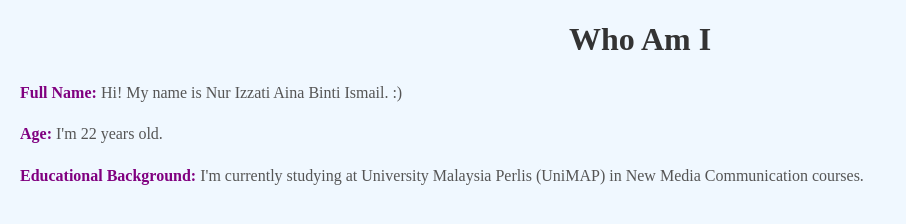
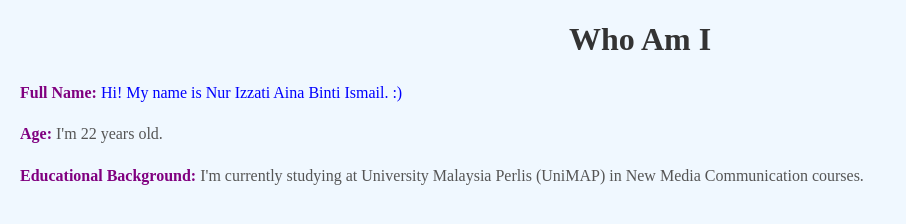
Before and after one commit to NurIzzatiAina/web-css-exercises, a plain HTML site: page exercises/exercise3/index.html in a window 1280 px wide. Shown: the whole page, without its empty margins (0-906 px from the left). Drawn offline with Linux system fonts and the light colour scheme.

Commit message:
index.html

```diff
--- a/exercises/exercise3/index.html
+++ b/exercises/exercise3/index.html
@@ -19,7 +19,7 @@
 </head>
 <body>
     <h1>Who Am I</h1>
-    <p><strong>Full Name:</strong> Hi! My name is Nur Izzati Aina Binti Ismail. :)</p> <!-- Strong text will be purple -->
+    <p><strong>Full Name:</strong> <span style="color: blue;"> Hi! My name is Nur Izzati Aina Binti Ismail. :)</p>
     <p><strong>Age:</strong> I'm 22 years old.</p>
     <p><strong>Educational Background:</strong> I'm currently studying at University Malaysia Perlis (UniMAP) in New Media Communication courses.</p>
 </body>
```
